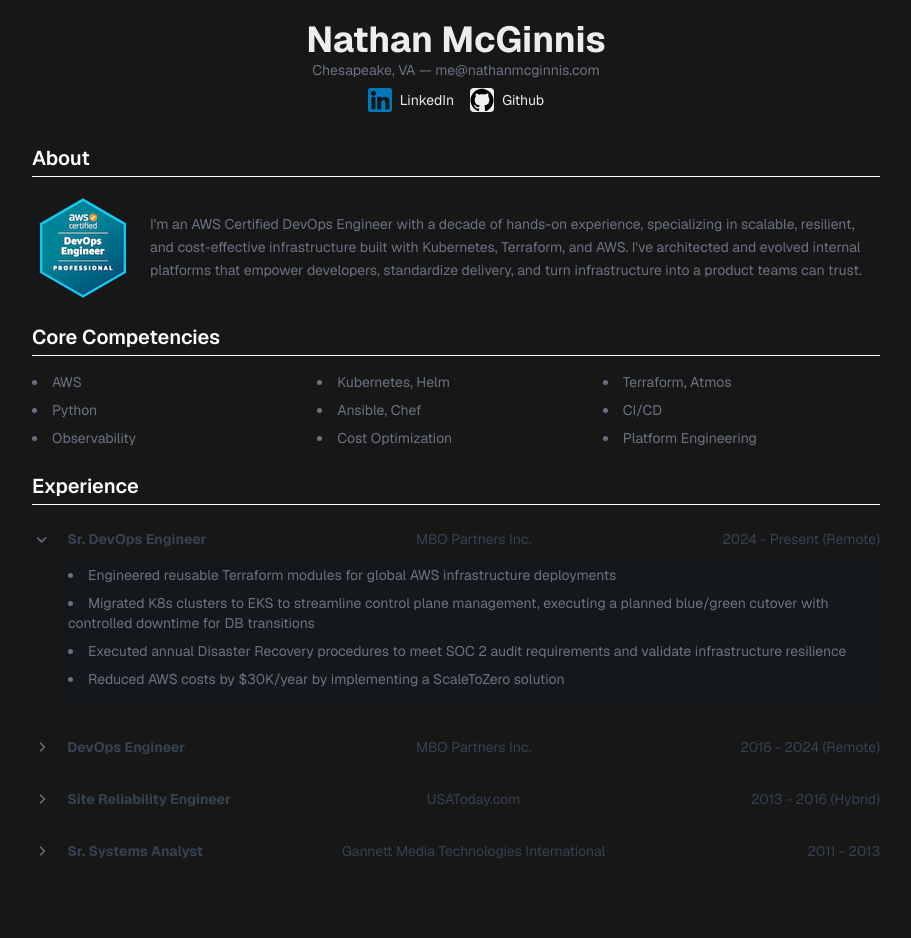
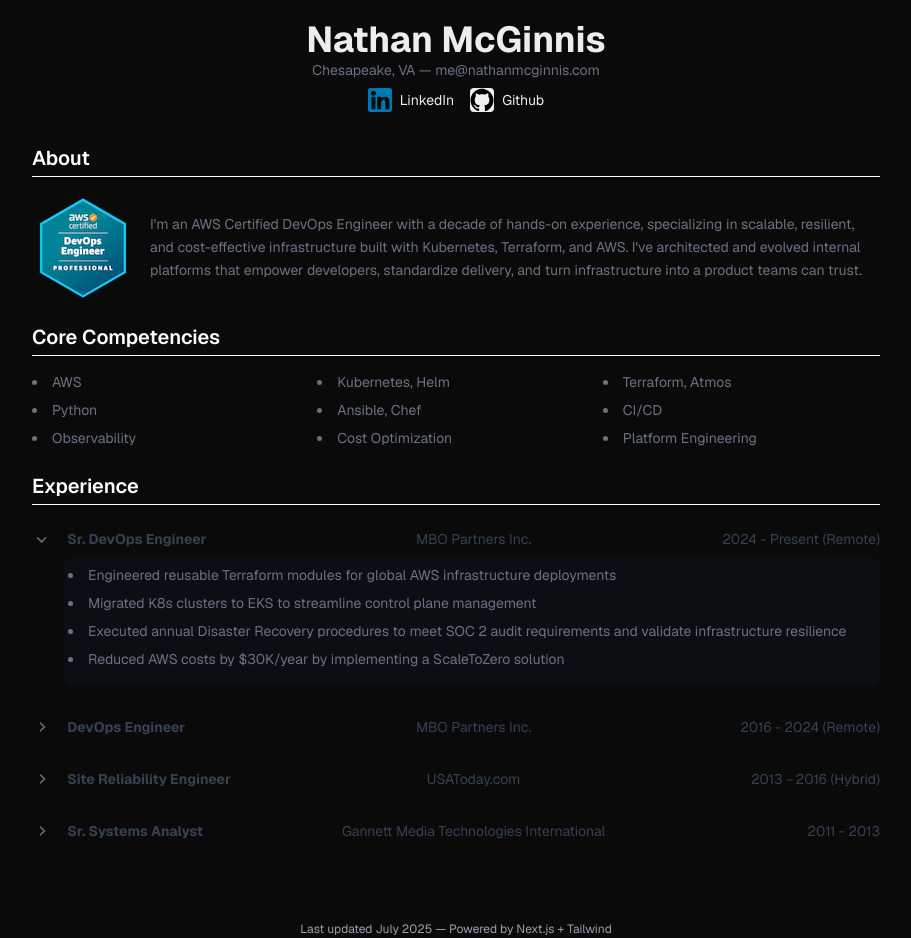
Before and after one commit to f1yers/whoami, a Next.js app: page / in a window 1280 px wide. Shown: the top 938 px of the page, without its empty margins (184-1095 px from the left). Built offline with nearby package versions, Linux system fonts and the light colour scheme.

Commit message:
darker, leaner

```diff
--- a/src/app/globals.css
+++ b/src/app/globals.css
@@ -1,13 +1,8 @@
 @import "tailwindcss";
 
 :root {
-  --background: #171717;
   --foreground: #ededed;
-}
-
-@theme inline {
-  --color-background: var(--background);
-  --color-foreground: var(--foreground);
+  --background: #0a0a0a;
   --font-sans: var(--font-geist-sans);
   --font-mono: var(--font-geist-mono);
 }
--- a/src/data/experience.ts
+++ b/src/data/experience.ts
@@ -7,7 +7,7 @@
     date: "2024 - Present (Remote)",
     bullets: [
       "Engineered reusable Terraform modules for global AWS infrastructure deployments",
-      "Migrated K8s clusters to EKS to streamline control plane management, executing a planned blue/green cutover with controlled downtime for DB transitions",
+      "Migrated K8s clusters to EKS to streamline control plane management",
       "Executed annual Disaster Recovery procedures to meet SOC 2 audit requirements and validate infrastructure resilience",
       "Reduced AWS costs by $30K/year by implementing a ScaleToZero solution",
       // "Migrated legacy Jenkins pipelines to GitOps-powered ArgoCD", WIP :)
```
